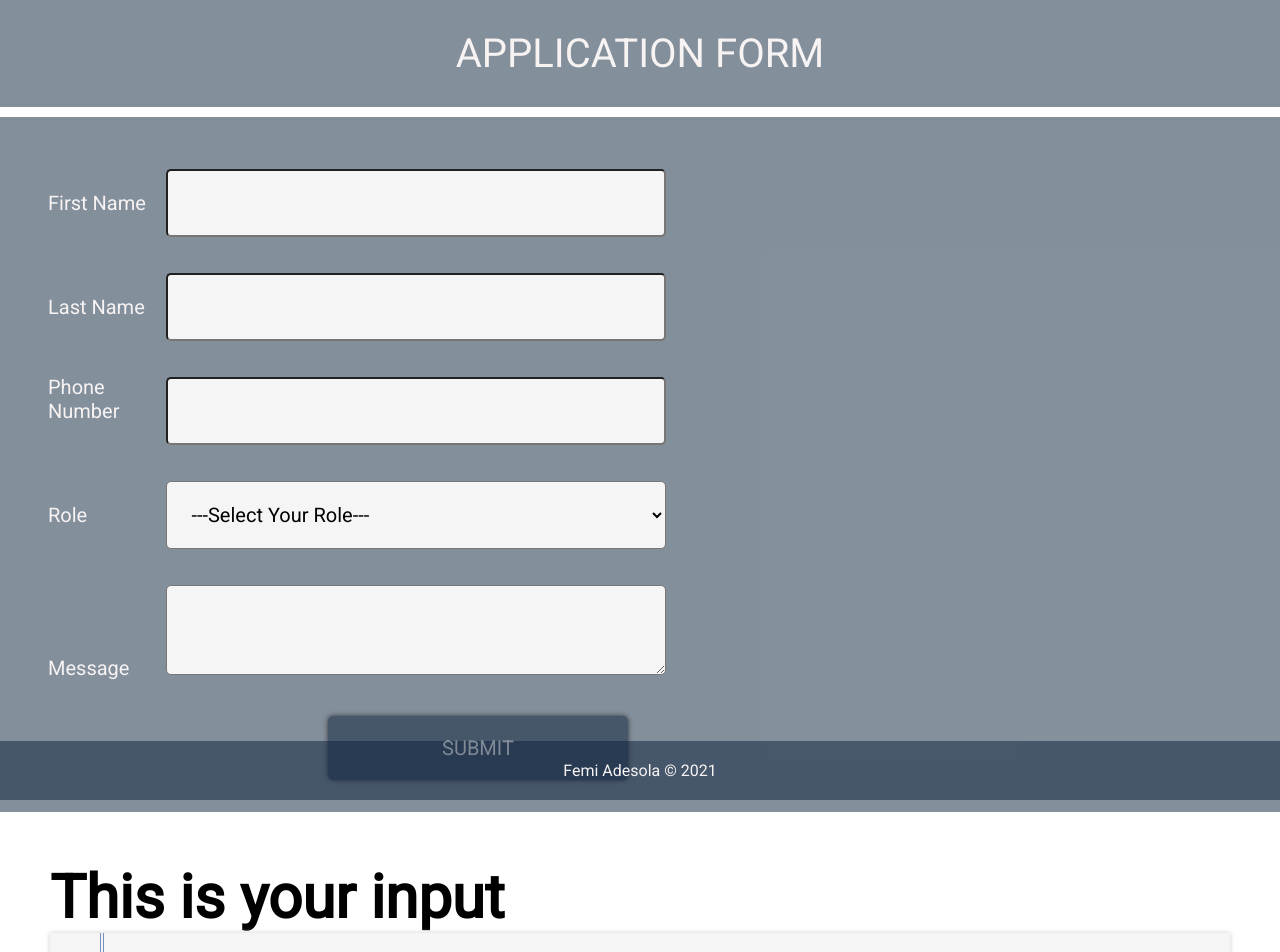
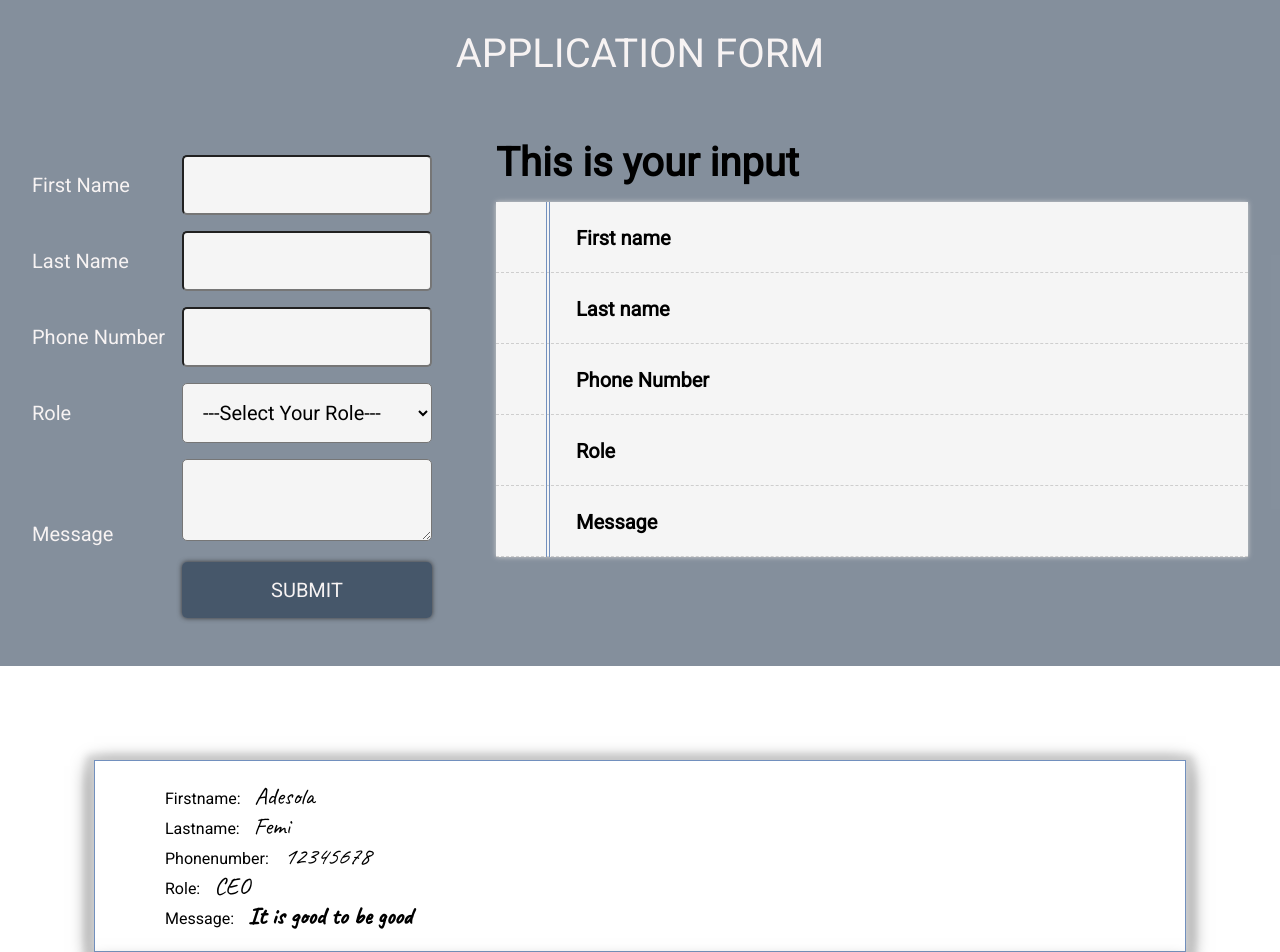
Before and after one commit to React21S/Form, a React (Create React App) app: page / in a window 1280 px wide. Shown: the top 952 px of the page. Built offline with nearby package versions, Linux system fonts and the light colour scheme; data requests are answered from the project's data file.

Commit message:
added db.json, axios,Notes file

```diff
--- /dev/null
+++ b/db.json
@@ -0,0 +1,25 @@
+{
+    "notes": [
+      { "id": 1,
+        "firstName": "Adesola",
+        "lastName": "Femi",
+        "phoneNumber":"12345678",
+        "role":"CEO",
+        "message":"It is good to be good"
+    },
+    { "id": 2,
+        "firstName": "Ade",
+        "lastName": "Femi",
+        "phoneNumber":"+35812345678",
+        "role":"Developer",
+        "message":"It is good to be good"
+    },
+    { "id": 3,
+        "firstName": "Sola",
+        "lastName": "Oyin",
+        "phoneNumber":"+45612345678",
+        "role":"Teacher",
+        "message":"It is good to be good"
+    }
+    ]
+}
--- a/src/App.js
+++ b/src/App.js
@@ -4,6 +4,8 @@ import Header from './components/Header';
 import Footer from './components/Footer';
 import View from './components/View';
 import Popup from './components/Popup';
+import Notes from './components/Notes';
+import axios from "axios";
 
 
 
@@ -19,6 +21,13 @@ class App extends Component {
     role: "",
     message: "",
     showPopup: false,
+    data:[]
+  }
+
+  componentDidMount(){
+    axios.get("http://localhost:3001/notes")
+    .then((res)=>{this.setState({data:res.data});
+  });
   }
 
   formHandler=(event)=>{
@@ -39,9 +48,21 @@ class App extends Component {
     return (
       <div>
         <Header/>
-        <Form change={this.formHandler} submit={this.popUpHandler}/>
+        <main>
+          <div className="formArea">
+          <Form change={this.formHandler} submit={this.popUpHandler}/>
         <View {...props}/>
-      {this.state.showPopup && <Popup{...props}/>}
+
+          </div>
+        <div className="Notes">
+        {this.state.showPopup && <Popup{...props}/>}
+
+        {this.state.data.map((note)=>
+        <div className="note"><Notes {...note}/></div>)}
+
+        </div>
+        </main>
+
        <Footer/>
       </div>
     );
--- a/src/components/Form.js
+++ b/src/components/Form.js
@@ -3,28 +3,28 @@ import React from 'react';
 
 
 
-const Form = (props) => {
+const Form = ({submit,change} ) => {
 
     return (
         <div>
-                <form  onSubmit={props.submit}>
+                <form  onSubmit={submit}>
                         <div>
                         <label htmlFor="firstName"> First Name</label>
-                        <input type="text" name="firstName" id="firstName" required onChange = {props.change} />
+                        <input type="text" name="firstName" id="firstName" required onChange = {change} />
                 </div>
 
                 <div>
                         <label htmlFor="lastName"> Last Name</label>
-                        <input type="text" name="lastName" id="lastName" required onChange = {props.change} />
+                        <input type="text" name="lastName" id="lastName" required onChange = {change} />
                 </div>
 
                 <div>
                         <label htmlFor="phoneNumber"> Phone Number</label>
-                        <input type="tel" name="phoneNumber" id="phoneNumber" required  onChange = {props.change}/>
+                        <input type="tel" name="phoneNumber" id="phoneNumber" required  onChange = {change}/>
                 </div>
                 <div>
                     <label htmlFor="role">Role</label>
-                    <select name="role" id="role" onChange = {props.change}>
+                    <select name="role" id="role" onChange = {change}>
                         <option value="" >---Select Your Role---</option>
                         <option value="CEO" >CEO</option>
                         <option value="Developer" >Developer</option>
@@ -37,7 +37,7 @@ const Form = (props) => {
                     <textarea
                         id="message"
                         name="message"
-                        required onChange = {props.change}
+                        required onChange = {change}
                     ></textarea>
                 </div>
                 <div className="submit">
--- /dev/null
+++ b/src/components/Notes.js
@@ -0,0 +1,17 @@
+import React from 'react';
+
+const Notes = ({firstName, lastName,phoneNumber, role, message}) => {
+    return (
+        <div className="notes">
+
+            <p>Firstname: <span>{firstName}</span></p>
+            <p>Lastname: <span>{lastName}</span></p>
+            <p>Phonenumber:  <span><em>{phoneNumber}</em></span> </p>
+            <p>Role: <span>{role}</span></p>
+            <p>Message: <span><strong>{message}</strong></span> </p>
+
+        </div>
+    );
+};
+
+export default Notes;
--- a/src/index.js
+++ b/src/index.js
@@ -4,6 +4,7 @@ import "./styles/App.css";
 import "./styles/Popup.css";
 import "./styles/View.css";
 import "./styles/Form.css";
+import "./styles/Notes.css";
 import App from './App';
 
 
--- a/src/styles/App.css
+++ b/src/styles/App.css
@@ -47,14 +47,9 @@ header{
 
 footer{
   width: 100%;
-  position: absolute;
   bottom: 0;
   padding: 20px;
   text-align: center;
   color: var(--white);
   background-color: var(--bg-color-4);
 }
-
-footer{
-  position: fixed;
-}
--- a/src/styles/Form.css
+++ b/src/styles/Form.css
@@ -1,26 +1,30 @@
 /* ####### Form Components ##### */
+form{
 
-
-
-form{
-    background-color:var(--bg-color-4);
     color: var(--white);
-    padding: 1rem 3rem;
+    padding: 2rem;
     font-size: 20px;
-    margin: 10px auto;
 }
 
   input,
   textarea, select {
-    padding: 20px;
+    padding: 1rem;
     border-radius: 5px;
     outline: none;
     font-size: 20px;
-    width: 500px;
-    margin-top: 20px;
+    width: 250px;
     font-family: var(--font-2);
     background-color: var(--color-3);
   }
+
+  label {
+    display: inline-block;
+    width: 150px;
+  }
+  form div{
+    margin: 1rem 0;
+  }
+
   /* ####### input button ##### */
   form input[type="submit"]{
     background-color: var(--bg-color-4);
@@ -29,8 +33,8 @@ form{
     border-radius: 5px;
     box-shadow: 0 0 5px var(--color-4);
     font-size: 20px;
-    margin-left: 280px;
-    width: 300px;
+    width: 250px;
+    margin-left: 150px;
     text-transform: uppercase;
   }
 
@@ -38,11 +42,7 @@ form{
    background-color: var(--color-1);
   }
 
-
-  label {
-    display: inline-block;
-    width: 10%;
+  .formArea{
+    display: flex;
+    background-color:var(--bg-color-4);
   }
-  form div{
-    margin: 1rem 0;
-  }
--- /dev/null
+++ b/src/styles/Notes.css
@@ -0,0 +1,24 @@
+.Notes{
+ margin: 4rem;
+ padding: 20px;
+
+}
+
+.note{
+    margin: 10px;
+    border: 1px solid var(--color-1);
+    padding:20px;
+    box-shadow: 0 3px 8px 7px var(--color-2), 0 6px 20px 0 ;
+
+}
+
+.Notes p{
+    margin-left: 50px;
+}
+.Notes p span{
+    margin: 10px;
+    font-family: var(--font-1);
+    font-size: 1.5rem;
+    padding: 1rem 0;
+
+}
--- a/src/styles/Popup.css
+++ b/src/styles/Popup.css
@@ -1,8 +1,5 @@
 /* ####### Popup Component ############### */
 /* ####### Button Popup ##### */
-
-
-
 
 .overlay button{
     background-color: var(--bg-color-1);
@@ -30,21 +27,21 @@
   }
 
   .overlay{
+    position: relative;
+    top:0;
+    left:0;
     background-color: var(--bg-color-3);
     color:var(--black);
-    padding: 30px;
-    width: 60%;
-    height: 60%;
+    padding: 20px;
+    width: 80%;
+    height: 70%;
     box-shadow: 0 0 5px var(--bg-color-2);
-   position: relative;
-    top:0;
-    left:0;
     margin: 0 auto;
 
   }
 
   .overlay p, .overlay h1{
-    padding: 1.5rem 0;
+    padding: 1rem 0;
     font-size: 30px;
   }
 
@@ -56,6 +53,7 @@
     margin: 50px;
     font-family: var(--font-1);
     font-size: 2.5rem;
+    padding: 1rem 0;
   }
 
   .overlay .check{
--- a/src/styles/View.css
+++ b/src/styles/View.css
@@ -1,19 +1,16 @@
 /* ####### View component ##### */
-
-
-
-
 .view{
-    margin-top: 30px;
-    font-size: 30px;
-    font-weight: bolder;
-   margin: 50px;
+  font-size: 20px;
+  font-weight: bolder;
+  width: 100%;
+  padding: 2rem;
 }
 
   .notebook{
   background-color: var(--color-3);
   box-shadow: 0px 0px 5px var(--color-2);
   position: relative;
+  margin: 1rem 0;
 
   }
 
```
Also changed, not shown: package.json (+6 -1 lines), 1 other file (tests, documents, lock files or other folders).
